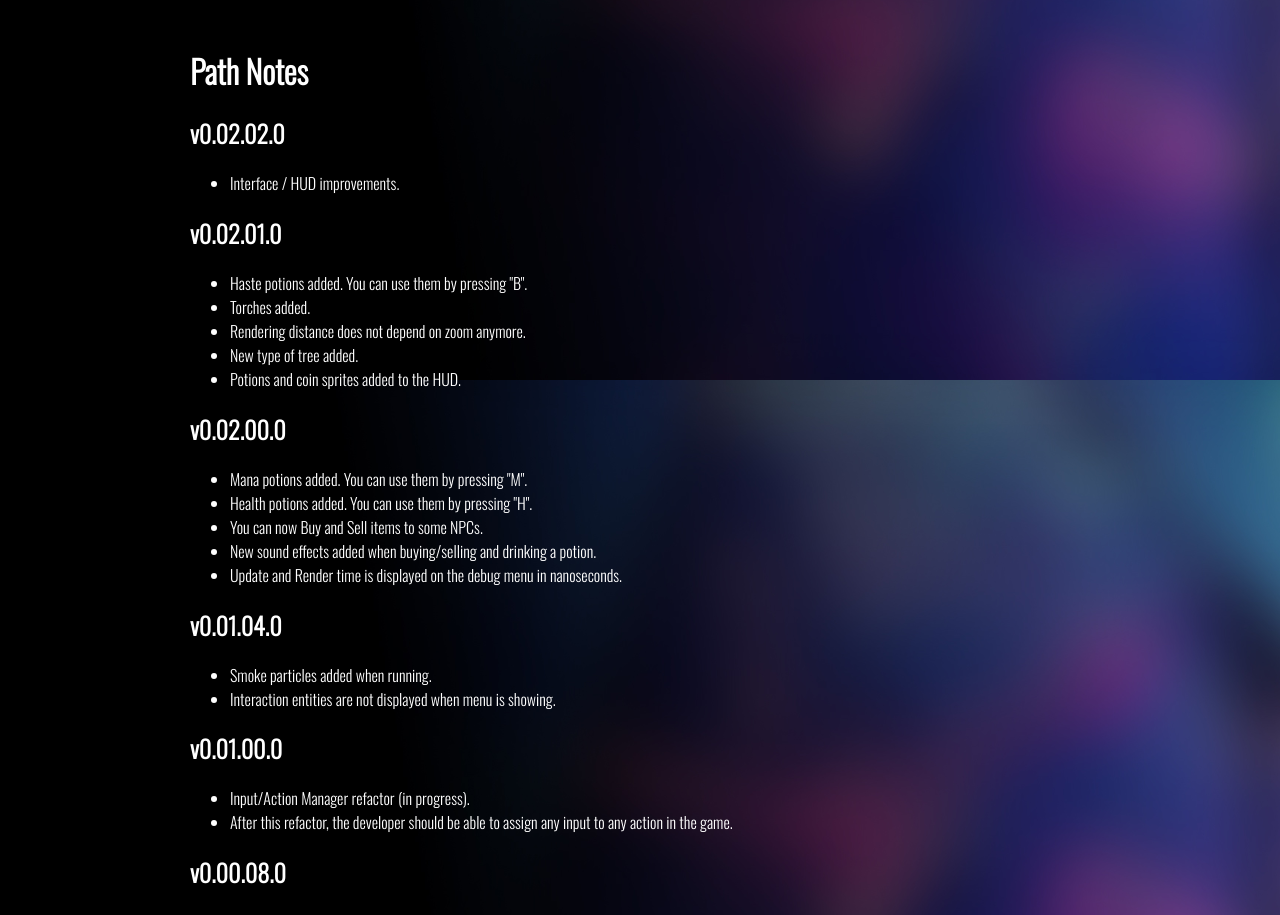
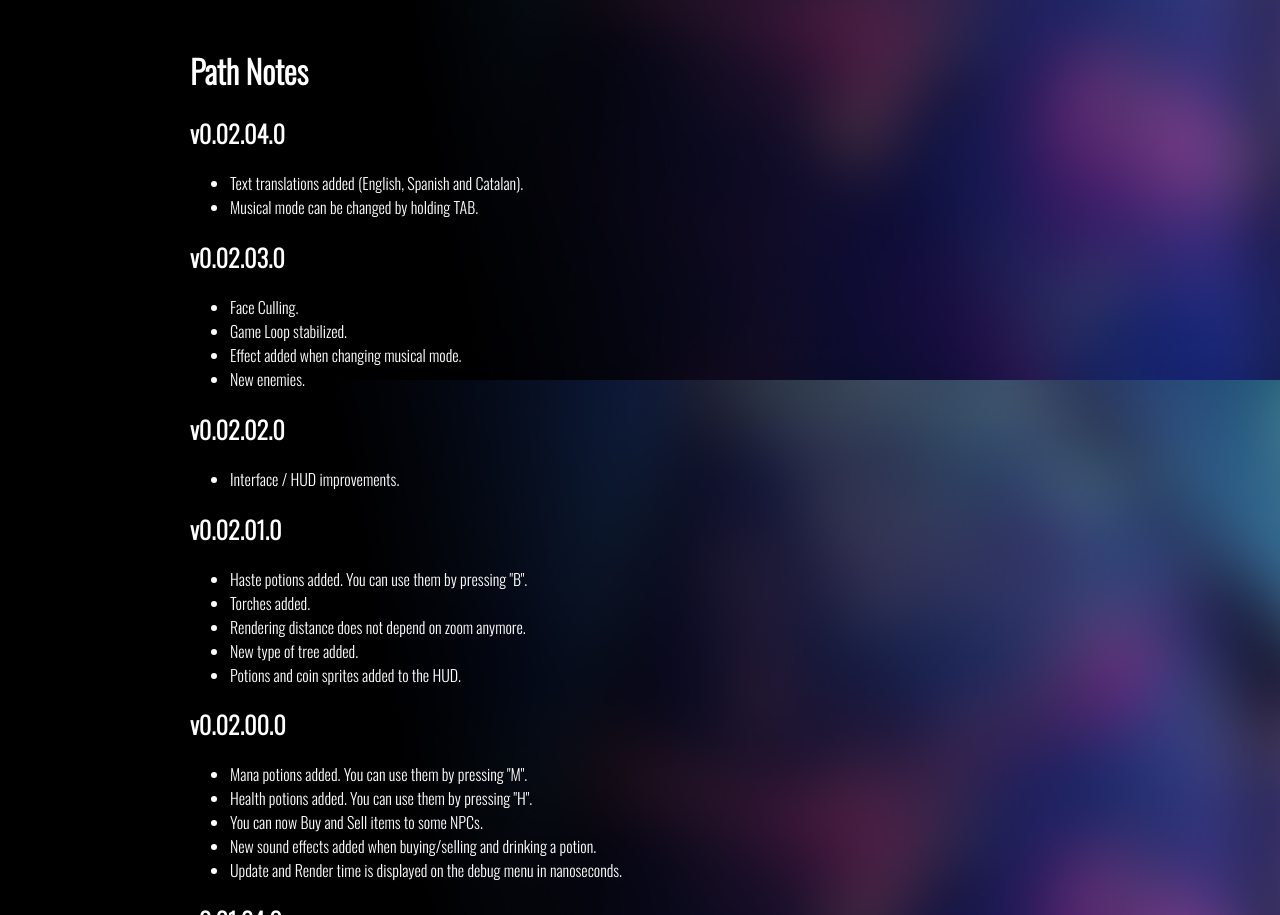
Before and after one commit to Minichain/minichain.github.io, a plain HTML site: page elwynn_project.html in a window 1280 px wide. Shown: the part 1220-2135 px from the top of the page. Drawn offline with nearby package versions, Linux system fonts and the light colour scheme.

Commit message:
- ElwynnProject Patch Notes updated

```diff
--- a/elwynn_project.html
+++ b/elwynn_project.html
@@ -93,6 +93,20 @@
             <div class="projectPatchNotesInnerDiv">
                 <h1>Path Notes</h1>
 
+                <h2>v0.02.04.0</h2>
+                <ul>
+                    <li>Text translations added (English, Spanish and Catalan).</li>
+                    <li>Musical mode can be changed by holding TAB.</li>
+                </ul>
+
+                <h2>v0.02.03.0</h2>
+                <ul>
+                    <li>Face Culling.</li>
+                    <li>Game Loop stabilized.</li>
+                    <li>Effect added when changing musical mode.</li>
+                    <li>New enemies.</li>
+                </ul>
+
                 <h2>v0.02.02.0</h2>
                 <ul>
                     <li>Interface / HUD improvements.</li>
```
